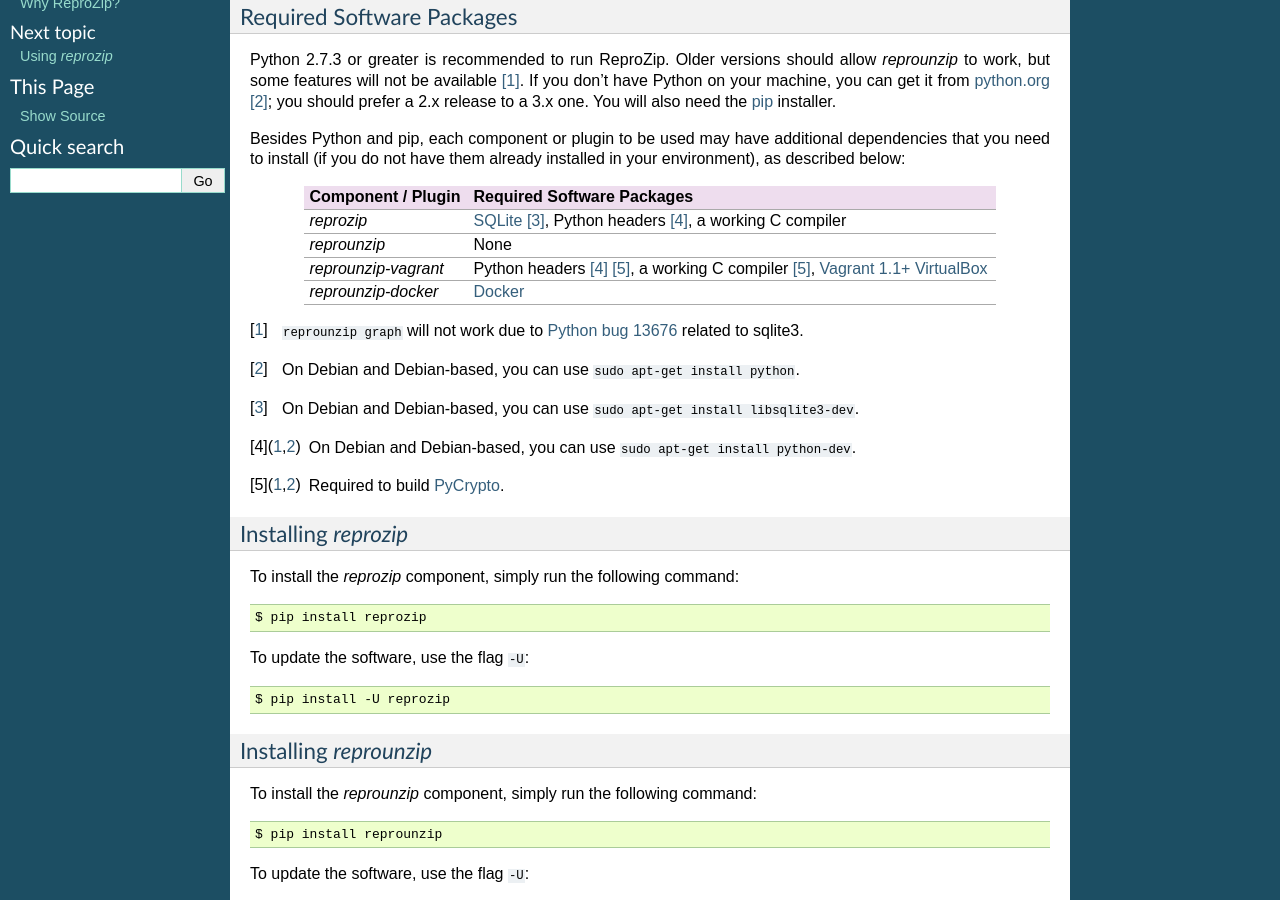
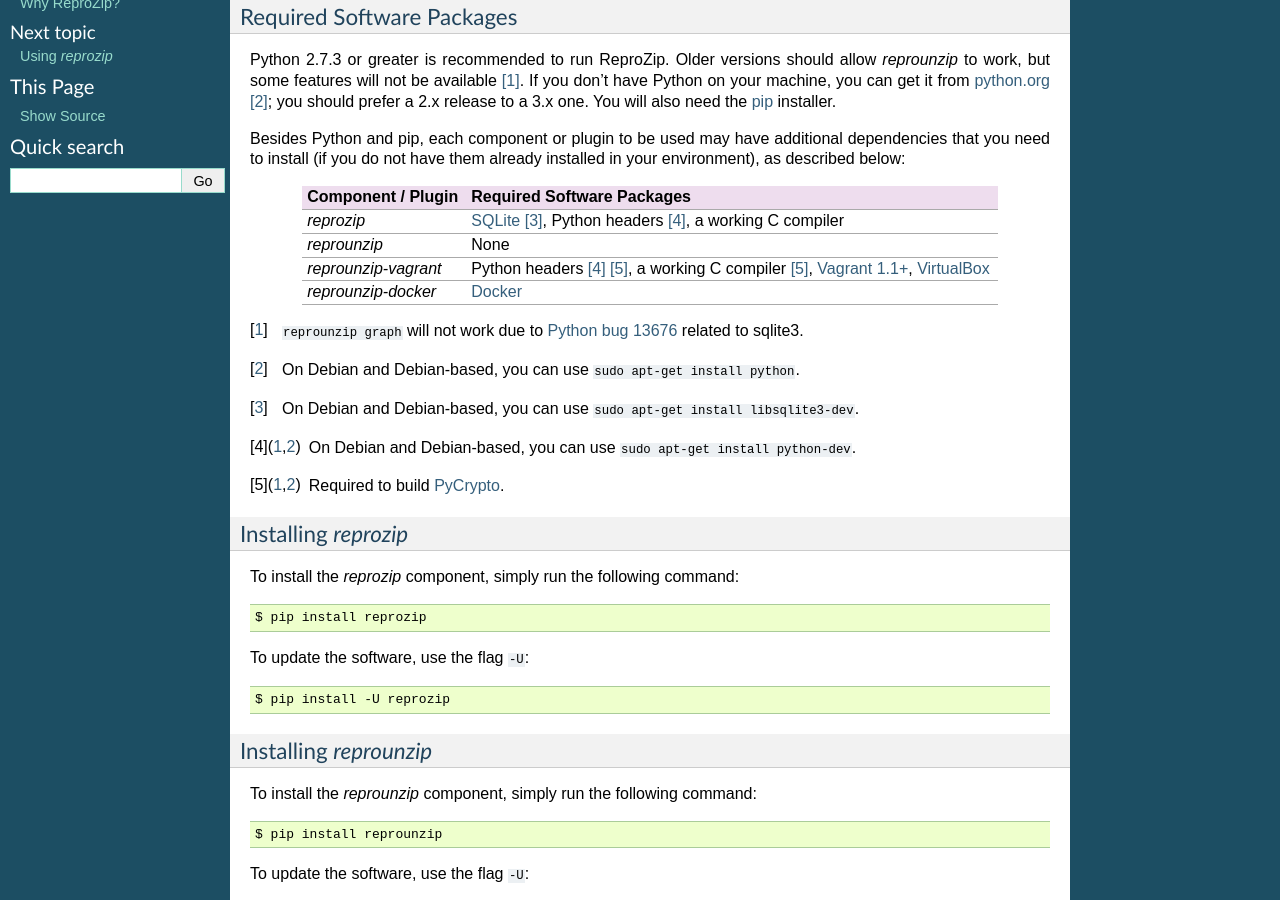
Before and after one commit to VIDA-NYU/reprozip, a Sphinx documentation site: the page built from docs/source/install.rst, in a window 1280 px wide and 900 px high, scrolled down 388 px. Built offline with Sphinx 7.4.7, drawn with Linux system fonts in a browser that asks for light colours.

Commit message:
Fixing a missing comma in docs.

```diff
--- a/docs/source/install.rst
+++ b/docs/source/install.rst
@@ -20,22 +20,22 @@
 
 Besides Python and pip, each component or plugin to be used may have additional dependencies that you need to install (if you do not have them already installed in your environment), as described below:
 
-+------------------------------+----------------------------------------------+
-| Component / Plugin           | Required Software Packages                   |
-+==============================+==============================================+
-| *reprozip*                   | `SQLite <http://www.sqlite.org/>`__ [#deb2]_,|
-|                              | Python headers [#deb3]_,                     |
-|                              | a working C compiler                         |
-+------------------------------+----------------------------------------------+
-| *reprounzip*                 | None                                         |
-+------------------------------+----------------------------------------------+
-| *reprounzip-vagrant*         | Python headers [#deb3]_ [#pycrypton]_,       |
-|                              | a working C compiler [#pycrypton]_,          |
-|                              | `Vagrant 1.1+ <https://www.vagrantup.com/>`__|
-|                              | `VirtualBox <https://www.virtualbox.org/>`__ |
-+------------------------------+----------------------------------------------+
-| *reprounzip-docker*          | `Docker <https://www.docker.com/>`__         |
-+------------------------------+----------------------------------------------+
++------------------------------+-----------------------------------------------+
+| Component / Plugin           | Required Software Packages                    |
++==============================+===============================================+
+| *reprozip*                   | `SQLite <http://www.sqlite.org/>`__ [#deb2]_, |
+|                              | Python headers [#deb3]_,                      |
+|                              | a working C compiler                          |
++------------------------------+-----------------------------------------------+
+| *reprounzip*                 | None                                          |
++------------------------------+-----------------------------------------------+
+| *reprounzip-vagrant*         | Python headers [#deb3]_ [#pycrypton]_,        |
+|                              | a working C compiler [#pycrypton]_,           |
+|                              | `Vagrant 1.1+ <https://www.vagrantup.com/>`__,|
+|                              | `VirtualBox <https://www.virtualbox.org/>`__  |
++------------------------------+-----------------------------------------------+
+| *reprounzip-docker*          | `Docker <https://www.docker.com/>`__          |
++------------------------------+-----------------------------------------------+
 
 ..  [#bug] ``reprounzip graph`` will not work due to `Python bug 13676 <http://bugs.python.org/issue13676>`__ related to sqlite3.
 ..  [#deb] On Debian and Debian-based, you can use ``sudo apt-get install python``.
```
